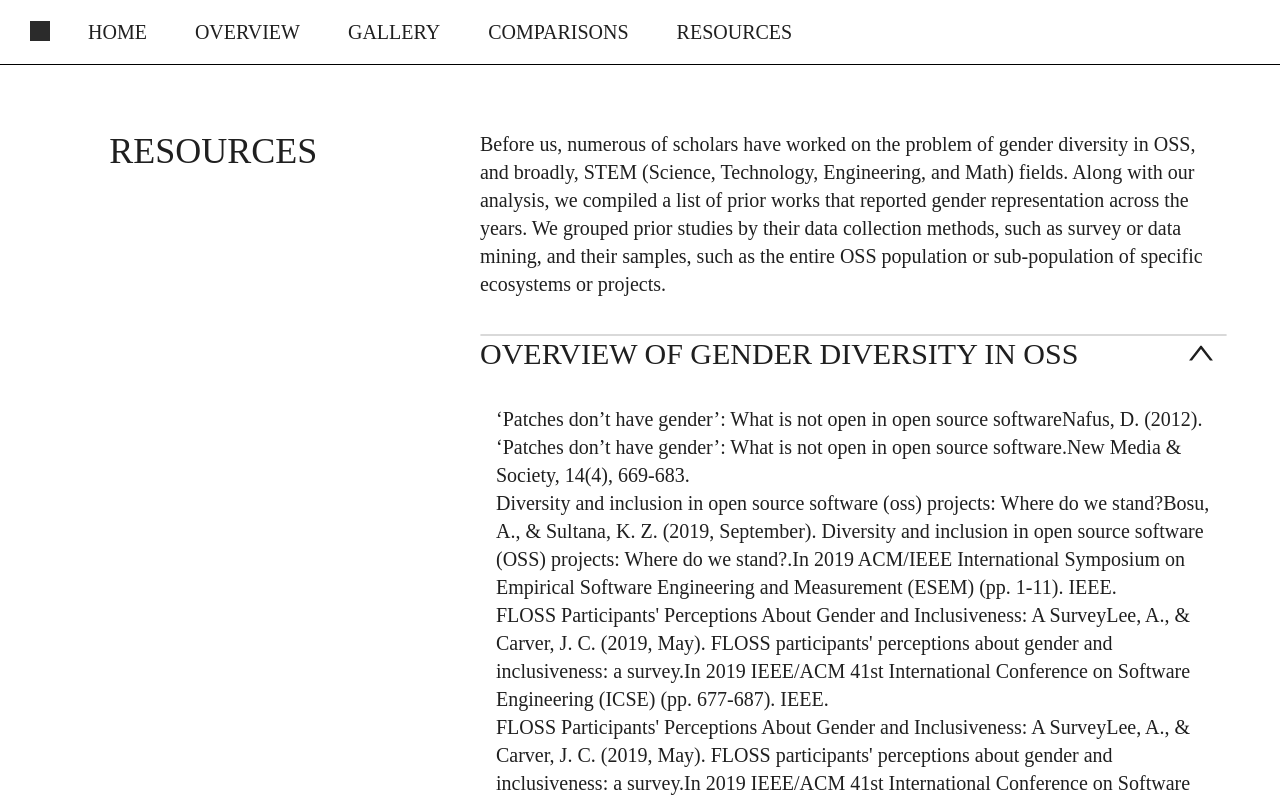
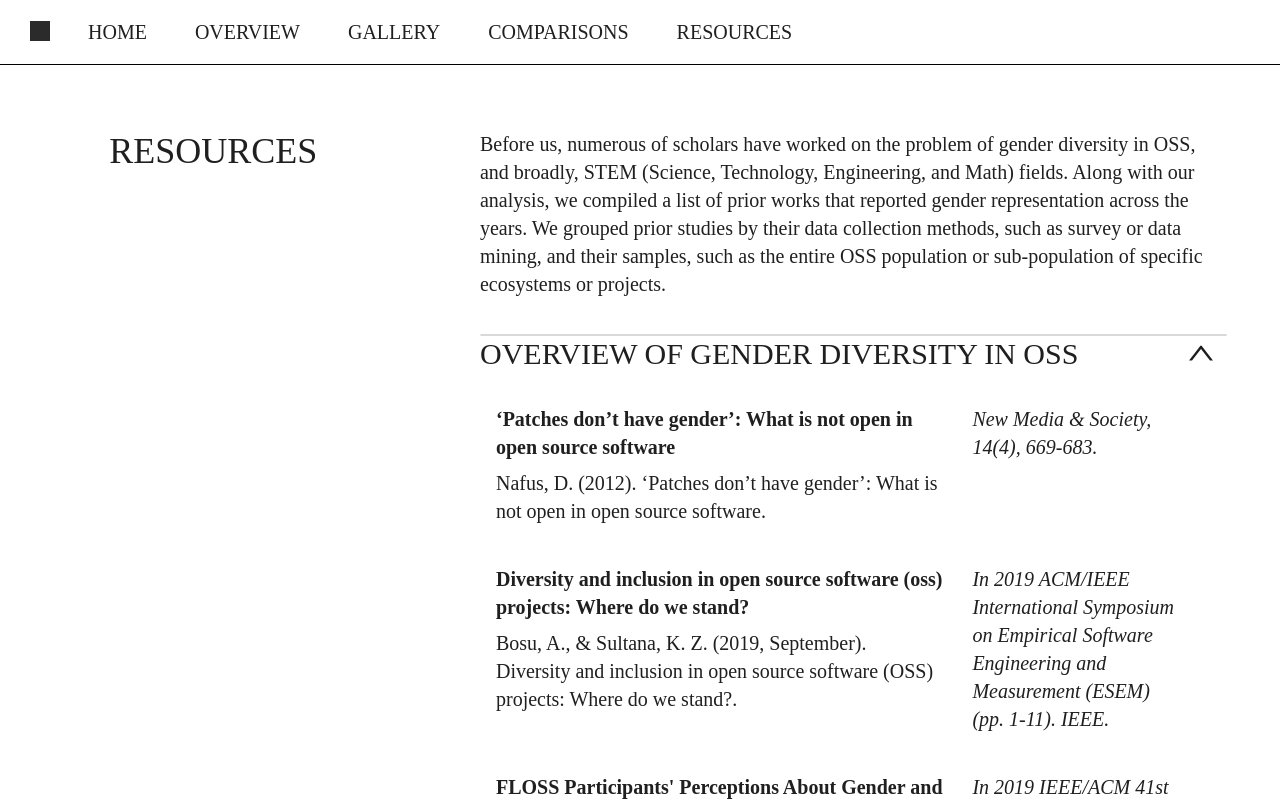
Before and after one commit to CMUSTRUDEL/oss-census, a React (Create React App) app: page /resources in a window 1280 px wide. Shown: the top 801 px of the page. Built offline with nearby package versions, Linux system fonts and the light colour scheme; a web font is replaced by a local one.

Commit message:
CollapseContainer with 'references' content structured

```diff
--- a/src/components/collapse-container/CollapseContainer.css
+++ b/src/components/collapse-container/CollapseContainer.css
@@ -27,3 +27,8 @@
 .sections-container .ant-collapse.ant-collapse-ghost.sections-container {
     border-block-start: none;
 }
+
+
+.sections-container .section-reference {
+    margin-bottom: 40px;
+}
--- a/src/components/collapse-container/CollapseContainer.js
+++ b/src/components/collapse-container/CollapseContainer.js
@@ -1,5 +1,5 @@
 import React from "react";
-import { Collapse, Divider, Typography } from "antd";
+import { Col, Collapse, Divider, Row, Space, Typography } from "antd";
 
 import "./CollapseContainer.css"
 
@@ -14,14 +14,20 @@ function getSingleSection(
     if (Object.keys(section.content) == "references") {
       content = section.content.references.map(
         (reference, referenceIndex) =>
-        <div
-          className={`section-${index}-reference-${referenceIndex}`}
+        <Row
+          className={`section-reference section-${index}-reference-${referenceIndex}`}
           key={`section-${index}-reference-${referenceIndex}`}
         >
-          <Typography.Text>{reference.title}</Typography.Text>
-          <Typography.Text>{reference.author}</Typography.Text>
-          <Typography.Text>{reference.container}</Typography.Text>
-        </div>
+          <Col span={15}>
+            <Space direction="vertical">
+              <Typography.Text strong>{reference.title}</Typography.Text>
+              <Typography.Text>{reference.author}</Typography.Text>
+            </Space>
+          </Col>
+          <Col span={7} offset={1}>
+            <Typography.Text italic>{reference.container}</Typography.Text>
+          </Col>
+        </Row>
       )
     } else if (section.content.$$typeof == Symbol.for('react.element')){
       content = section.content;
```
